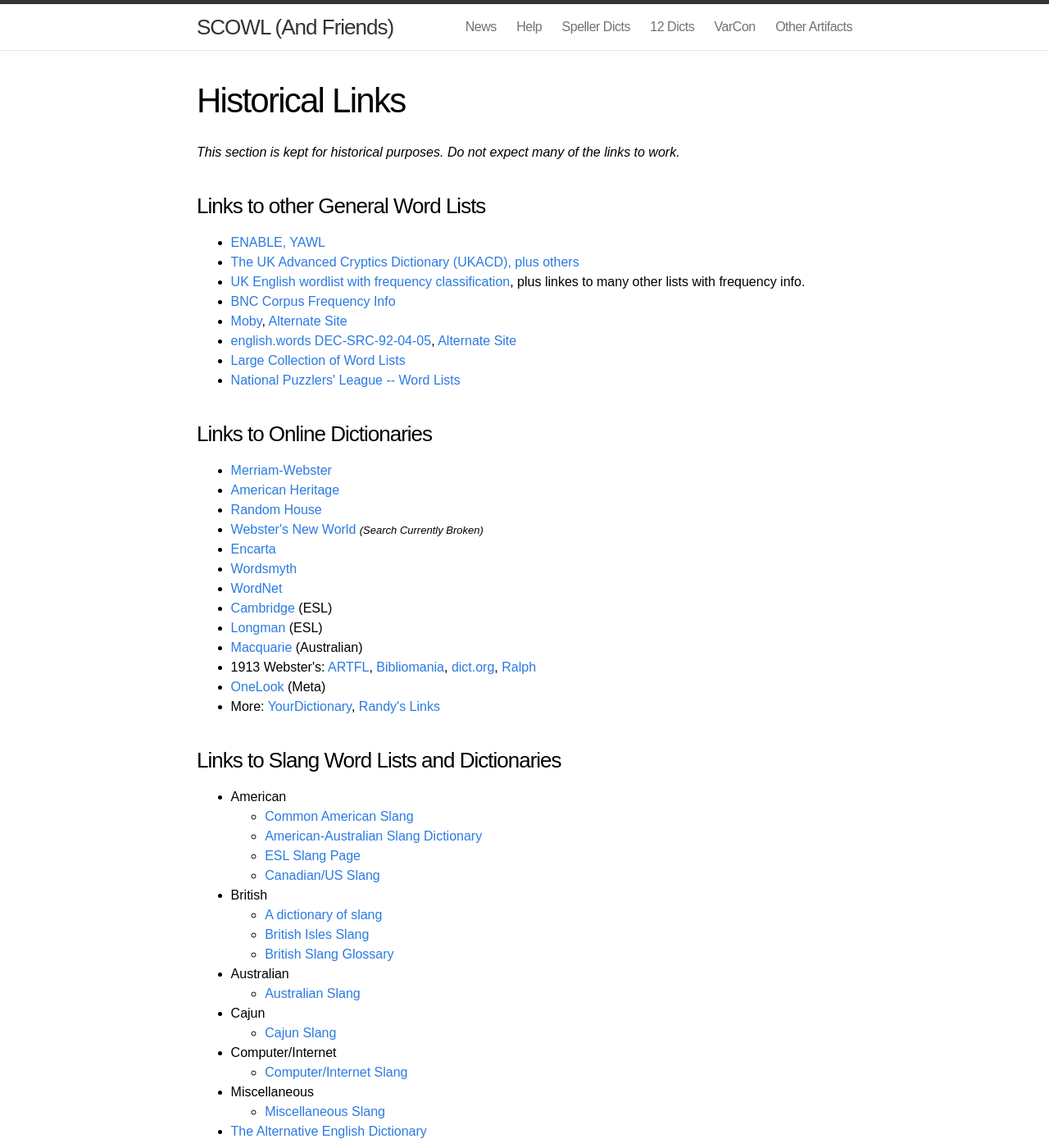
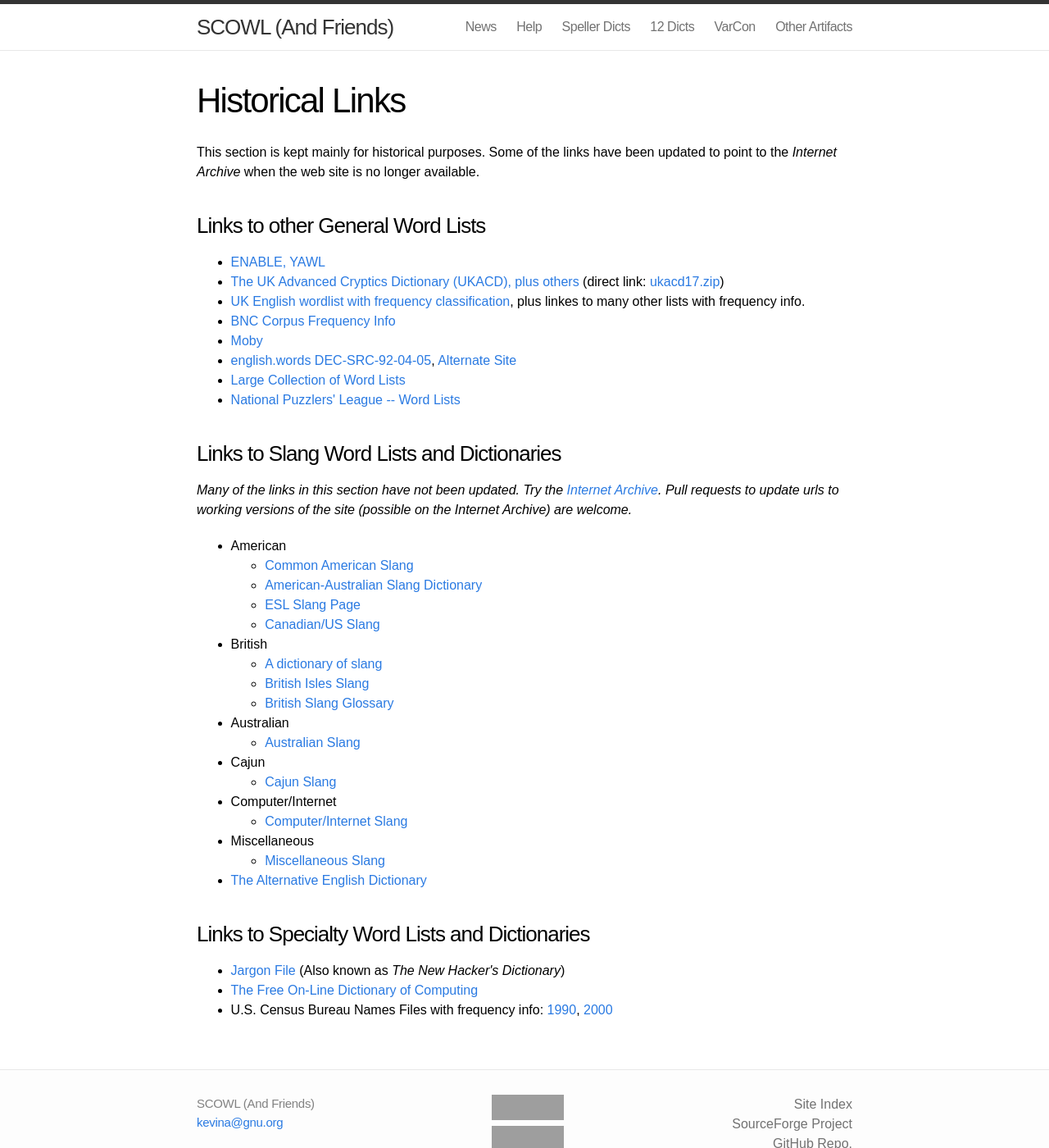
Before and after one commit to en-wl/wordlist, a Jekyll site: the page built from site/historical-links.html, in a window 1280 px wide and 1400 px high. Shown: the whole window at 82% size. Built offline with Jekyll 4.4.1, drawn with Linux system fonts in a browser that asks for light colours; Markdown is read by kramdown in place of the engine named in the settings; some of the changed text lies outside the part shown; grey boxes are pictures that could not be loaded.

Commit message:
Update many broken links.  Point to the Internet Archive when required.

```diff
--- a/site/historical-links.html
+++ b/site/historical-links.html
@@ -3,22 +3,24 @@
 title: Historical Links
 ---
 <p>
-<i>This section is kept for historical purposes. Do not expect many of
-the links to work.</i>
+This section is kept mainly for historical purposes.  Some of the
+links have been updated to point to the <i>Internet Archive</i> when the web
+site is no longer available.
 </p>
 <h2>Links to other General Word Lists</h2>
 <ul>
-<li><a href="http://personal.riverusers.com/~thegrendel/software.html"
+<li><a href="http://web.archive.org/web/20090122025747/http://personal.riverusers.com/~thegrendel/software.html"
 >ENABLE, YAWL</a>
-<li><a href="http://www.bryson.demon.co.uk/wordlist.html"
->The UK Advanced Cryptics Dictionary (UKACD), plus others</a>
-<li><a href="http://www.bckelk.uklinux.net/menu.html">UK English wordlist with frequency classification</a>, plus linkes to many other lists with frequency info.
-<li><a href="http://www.itri.brighton.ac.uk/~Adam.Kilgarriff/bnc-readme.html">BNC Corpus Frequency Info</a>
-<li><a href="http://www.dcs.shef.ac.uk/research/ilash/Moby/">Moby</a>, <a href="ftp://sable.ox.ac.uk/pub/wordlists/Moby/">Alternate Site</a>
+<li><a href="http://web.archive.org/web/20010214053210/http://www.bryson.demon.co.uk/wordlist.html"
+>The UK Advanced Cryptics Dictionary (UKACD), plus others</a> (direct link: <a href="http://ftp.sunet.se/mirror/archive/ftp.sunet.se/pub/simtelnet/win3/homeent/ukacd17.zip">ukacd17.zip</a>)
+<li><a href="http://www.bckelk.ukfsn.org/menu.html">UK English wordlist with frequency classification</a>, plus linkes to many other lists with frequency info.
+<li><a href="http://www.kilgarriff.co.uk/bnc-readme.html">BNC Corpus Frequency Info</a>
+<li><a href="http://icon.shef.ac.uk/Moby/">Moby</a>
 <li><a href="ftp://nic.funet.fi/pub/unix/security/dictionaries/DEC-collection/">english.words DEC-SRC-92-04-05</a>, <a href="ftp://ftp.uu.net/.vol/2/dictionaries/DEC-collection/">Alternate Site</a>
 <li><a href="http://www.outpost9.com/files/WordLists.html">Large Collection of Word Lists</a>
-<li><a href="http://www.puzzlers.org/secure/wordlists/dictinfo.html">National Puzzlers' League -- Word Lists</a>
+<li><a href="http://web.archive.org/web/20050106093645/http://www.puzzlers.org/secure/wordlists/dictinfo.php">National Puzzlers' League -- Word Lists</a>
 </ul>
+<!--
 <h2>Links to Online Dictionaries</h2>
 <ul>
 <li><a href="http://www.m-w.com/">Merriam-Webster</a>
@@ -40,7 +42,12 @@
 <li>More: <a href="http://www.yourdictionary.com/">YourDictionary</a>,
   <a href="http://pages.prodigy.net/rb234/dictr.html">Randy's Links</a>
 </ul>
+-->
 <h2>Links to Slang Word Lists and Dictionaries</h2>
+<i>Many of the links in this section have not been updated.  Try
+the <a href="http://web.archive.org/">Internet Archive</a>.  Pull
+requests to update urls to working versions of the site (possible on
+the Internet Archive) are welcome.</i>
 <ul>
 <li>American
   <ul>
@@ -78,6 +85,8 @@
 
 <ul>
 <li><a href="http://www.catb.org/jargon/">Jargon File</a> (Also known as <i>The New Hacker's Dictionary</i>)
-<li><a href="http://foldoc.doc.ic.ac.uk/foldoc/index.html">The Free On-Line Dictionary of Computing</a>
-<li><a href="http://www.census.gov/genealogy/names/">U.S. Census Bureau Names Files</a> with frequency info.
+<li><a href="http://foldoc.org/">The Free On-Line Dictionary of Computing</a>
+<li>U.S. Census Bureau Names Files with frequency info:
+  <a href="http://www.census.gov/topics/population/genealogy/data/1990_census/1990_census_namefiles.html">1990</a>,
+  <a href="http://www.census.gov/topics/population/genealogy/data/2000_surnames.html">2000</a>
 </ul>
```
Also changed, not shown: site/other.md (+5 -6 lines).
